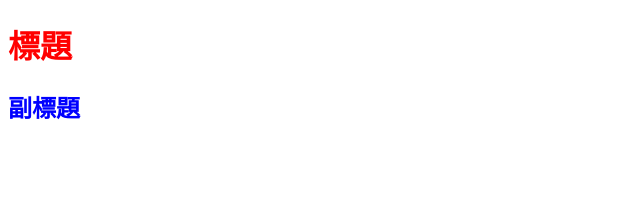
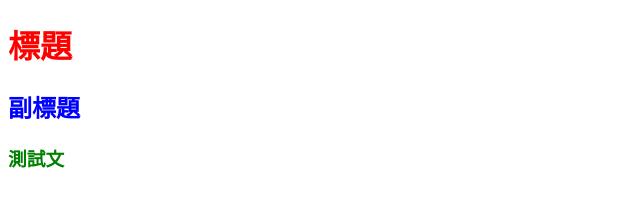
Before and after one commit to chiang821106/github1228, a plain HTML site: page index.html in a window 1280 px wide. Shown: the whole page, without its empty margins (0-640 px from the left). Drawn offline with Linux system fonts and the light colour scheme.

Commit message:
新增h3標題及樣式

```diff
--- a/css/all.css
+++ b/css/all.css
@@ -7,3 +7,6 @@
 h2{
     color:blue;
 }
+h3{
+    color:green;
+}
--- a/index.html
+++ b/index.html
@@ -9,5 +9,6 @@
 <body>
     <h1>標題</h1>
     <h2>副標題</h2>
+    <h3>測試文</h3>
 </body>
 </html>
```
